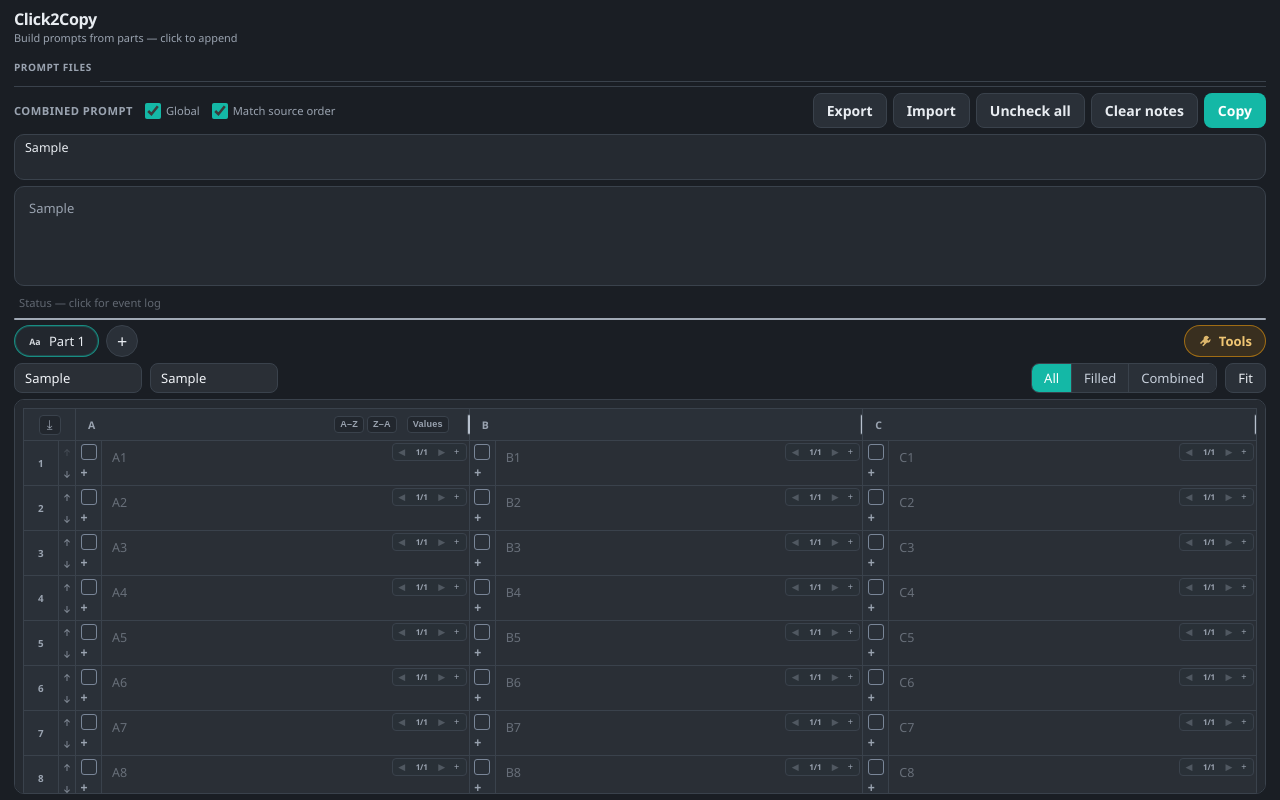
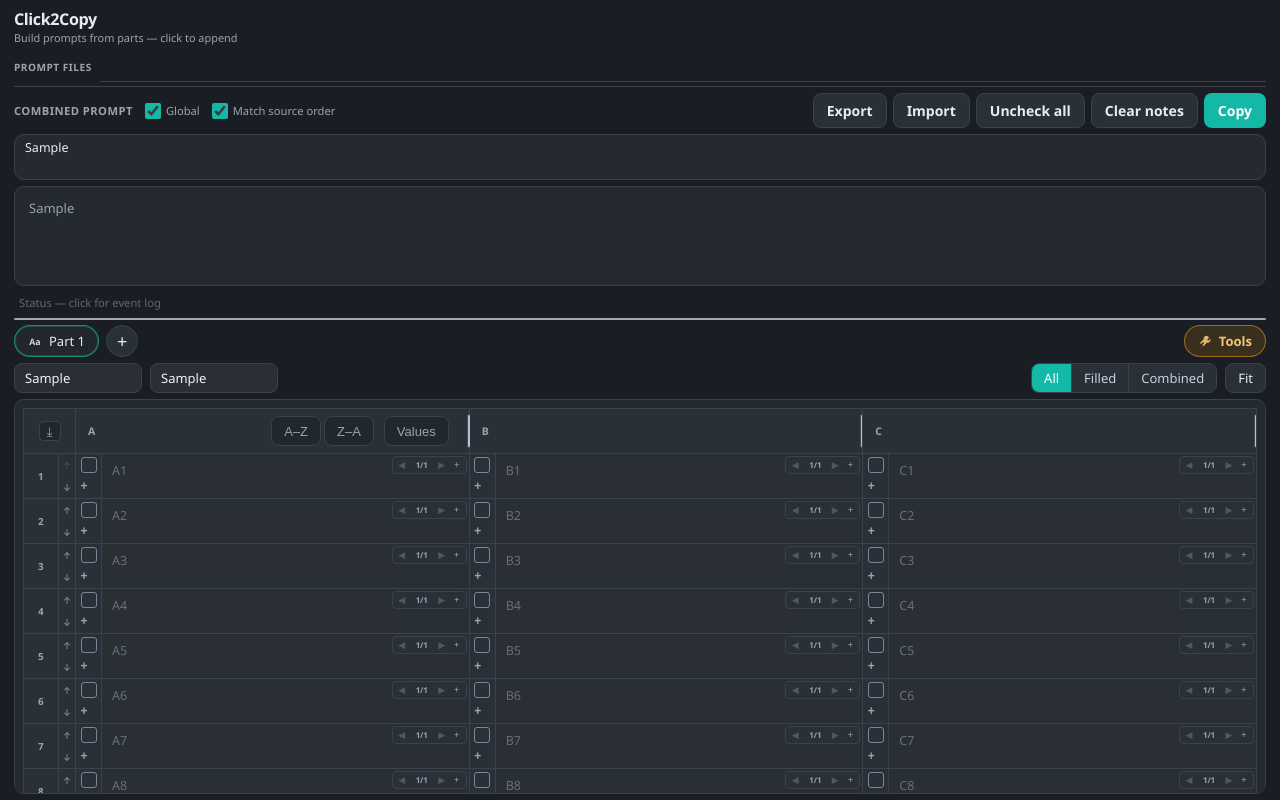
Before and after one commit to sh4gu4dummy-arch/click2copy, an Electron app: page index.html in a window 1280 px wide. Both pictures are taken after typing "Sample", "Sample", "Sample" into the empty fields and a click on the button "Add tab". Drawn offline with Linux system fonts and the light colour scheme; no server answers.

Commit message:
v0.160: A–Z / Z–A / Values buttons same size as Fit

```diff
--- a/package.json
+++ b/package.json
@@ -1,6 +1,6 @@
 {
   "name": "click2copy",
-  "version": "0.159",
+  "version": "0.160",
   "description": "Click2Copy \u2014 a simple prompt builder desktop app",
   "main": "main.js",
   "scripts": {
--- a/styles.css
+++ b/styles.css
@@ -1009,13 +1009,15 @@ body.resizing-sections * {
   border: 1px solid var(--border);
   background: var(--surface);
   color: var(--muted);
-  border-radius: 4px;
-  padding: 1px 5px;
-  font-size: 0.65rem;
-  font-weight: 700;
-  letter-spacing: 0.02em;
+  /* v0.160: same size as the Fit button (Ash) */
+  border-radius: 8px;
+  height: 30px;
+  padding: 0 12px;
+  font-size: 13px;
+  font-weight: 500;
+  letter-spacing: 0;
   text-transform: none;
-  line-height: 1.4;
+  line-height: 13px;
   cursor: pointer;
 }
 
```
